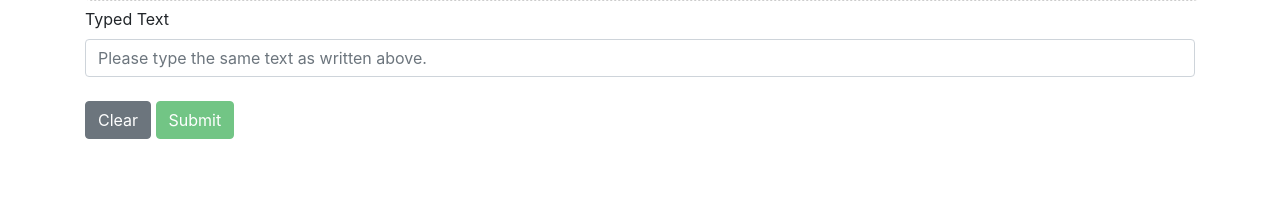
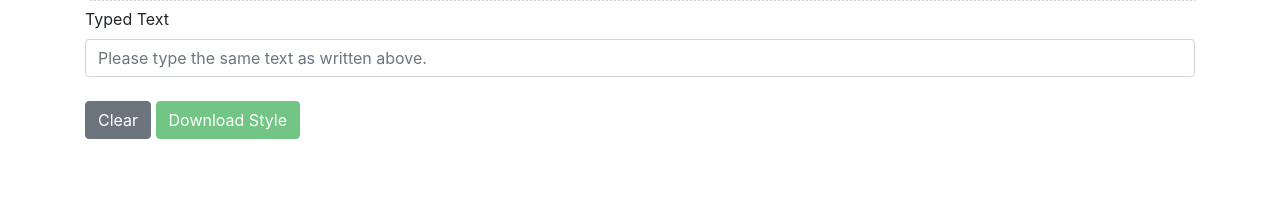
Before and after one commit to MarkoDobrinic/DjangoHandwritingApp, a Django app: page / in a window 1280 px wide. Shown: the part 568-769 px from the top of the page. Run offline with Django 3.2, Linux system fonts and the light colour scheme; some libraries are stand-ins or nearby versions.

Commit message:
add download functionality for generated style

```diff
--- a/handwritingapp/settings.py
+++ b/handwritingapp/settings.py
@@ -122,7 +122,10 @@ USE_TZ = True
 
 STATIC_URL = '/static/'
 STATICFILES_DIRS = [
-    os.path.join(BASE_DIR, 'static')
+    os.path.join(BASE_DIR, 'static'),
 ]
+MEDIA_URL = os.path.join(BASE_DIR, 'handwritingapp', 'models', 'downloads/')
+MEDIA_ROOT = os.path.join(BASE_DIR, 'handwritingapp', 'models', 'downloads')
+
 
 DATA_UPLOAD_MAX_NUMBER_FIELDS = 100000
--- a/handwritingapp/static/handwritingapp/js/signature_optimized.js
+++ b/handwritingapp/static/handwritingapp/js/signature_optimized.js
@@ -315,7 +315,12 @@ $( document ).ready(function(){
                 }),
                 success: function (response) {
                     if (response.result) {
-                        alert("Your input has been successfully sent!");
+
+                        $("#dl-btn").attr({
+                            "href" : response.zip_path,
+                        });
+                        $('#dl-btn').get(0).click();
+
                         ctx.clearRect(0, 0, canvas.width, canvas.height);
                         inputTxt.value = '';
                         moves = [];
@@ -331,6 +336,7 @@ $( document ).ready(function(){
 
 
 $( document ).ready(function(){
+    $('#dl-btn').hide();
     $('#sig-submitStyle').attr('disabled',true);
     $('#sig-text').keyup(function(){
         if(($('#sig-text').val().length !=0) && (moves.length != 0) )
--- a/handwritingapp/templates/index.html
+++ b/handwritingapp/templates/index.html
@@ -42,7 +42,8 @@
 	<div class="row">
 		<div class="col-md-12">
 			<button class="btn btn-secondary" id="sig-clearBtn">Clear</button>
-			<button class="btn btn-success" id="sig-submitStyle">Submit</button>
+			<button class="btn btn-success" id="sig-submitStyle">Download Style</button>
+			<a href="" id="dl-btn" download>Download Style</a>
 		</div>
 	</div>
 	<br/>
--- a/handwritingapp/urls.py
+++ b/handwritingapp/urls.py
@@ -15,12 +15,14 @@ Including another URLconf
 """
 from django.contrib import admin
 from django.urls import path
+from django.conf import settings
 from handwritingapp.views import get_index, fetch_data
 from django.conf import settings
 from django.conf.urls.static import static
+from django.views.static import serve
 
 urlpatterns = [
     path('admin/', admin.site.urls),
     path('', get_index, name='index'),
     path('fetch_data/', fetch_data, name='fetch_data'),
-]
+] + static(settings.MEDIA_URL, document_root=settings.MEDIA_ROOT)
--- a/handwritingapp/views.py
+++ b/handwritingapp/views.py
@@ -1,13 +1,18 @@
-from django.http import Http404, HttpResponse, JsonResponse, HttpResponseBadRequest
-from django.shortcuts import render
-import numpy as np
 import os
 import json
+
+import numpy as np
 from datetime import datetime
 from pprint import pprint
+from zipfile import ZipFile
 
+from django.conf import settings
+from django.shortcuts import render
+from django.views.static import serve
 from django.views.decorators.csrf import csrf_exempt
+from django.http import Http404, HttpResponse, HttpRequest, JsonResponse, HttpResponseBadRequest
 from handwritingapp.utils.utils import convert_coords, get_last_id
+from wsgiref.util import FileWrapper
 
 def get_index(request):
     return render(request, 'index.html')
@@ -17,6 +22,9 @@ def fetch_data(request):
 
     os.makedirs(os.path.join(os.getcwd(), 'handwritingapp', 'models', 'styles'), exist_ok=True)
     styles_dir = os.path.join(os.getcwd(), 'handwritingapp', 'models', 'styles')
+
+    os.makedirs(os.path.join(os.getcwd(), 'handwritingapp', 'models', 'downloads'), exist_ok=True)
+    downloads_dir = os.path.join(os.getcwd(), 'handwritingapp', 'models', 'downloads')
 
     content = json.loads(request.body.decode('utf-8'))
 
@@ -35,6 +43,14 @@ def fetch_data(request):
         np.save(os.path.join(styles_dir, 'style-{}-chars.npy'.format(file_id+1)), np.array(bytes(input_text, 'utf-8')))
         np.save(os.path.join(styles_dir, 'style-{}-strokes.npy'.format(file_id+1)), result)
 
-        return JsonResponse(data = {'result':'OK'})
+        chars_pth =  os.path.join(styles_dir, 'style-{}-chars.npy'.format(file_id+1))
+        styles_pth = os.path.join(styles_dir, 'style-{}-strokes.npy'.format(file_id+1))
+        zip_path = os.path.join(downloads_dir, 'style{}.zip'.format(file_id+1))
+
+        with ZipFile(zip_path, 'w') as zipObj:
+            zipObj.write(chars_pth, os.path.basename(chars_pth))
+            zipObj.write(styles_pth, os.path.basename(styles_pth))
+
+        return JsonResponse(data = {'result':'OK', 'zip_path': os.path.join(settings.MEDIA_URL, os.path.basename(zip_path))})
 
     return HttpResponseBadRequest()
```
Also changed, not shown: handwritingapp/models/img/bum.svg, 1 other file.
